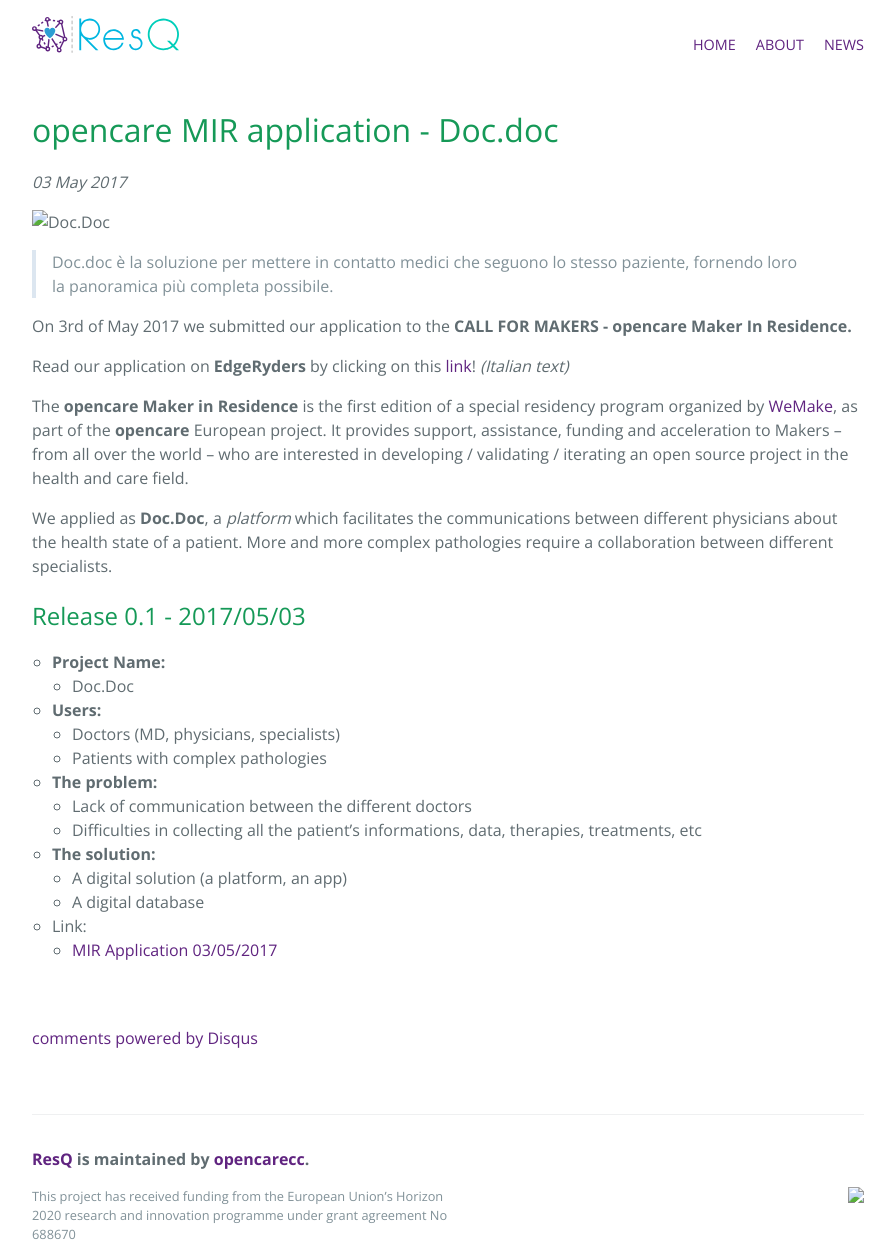
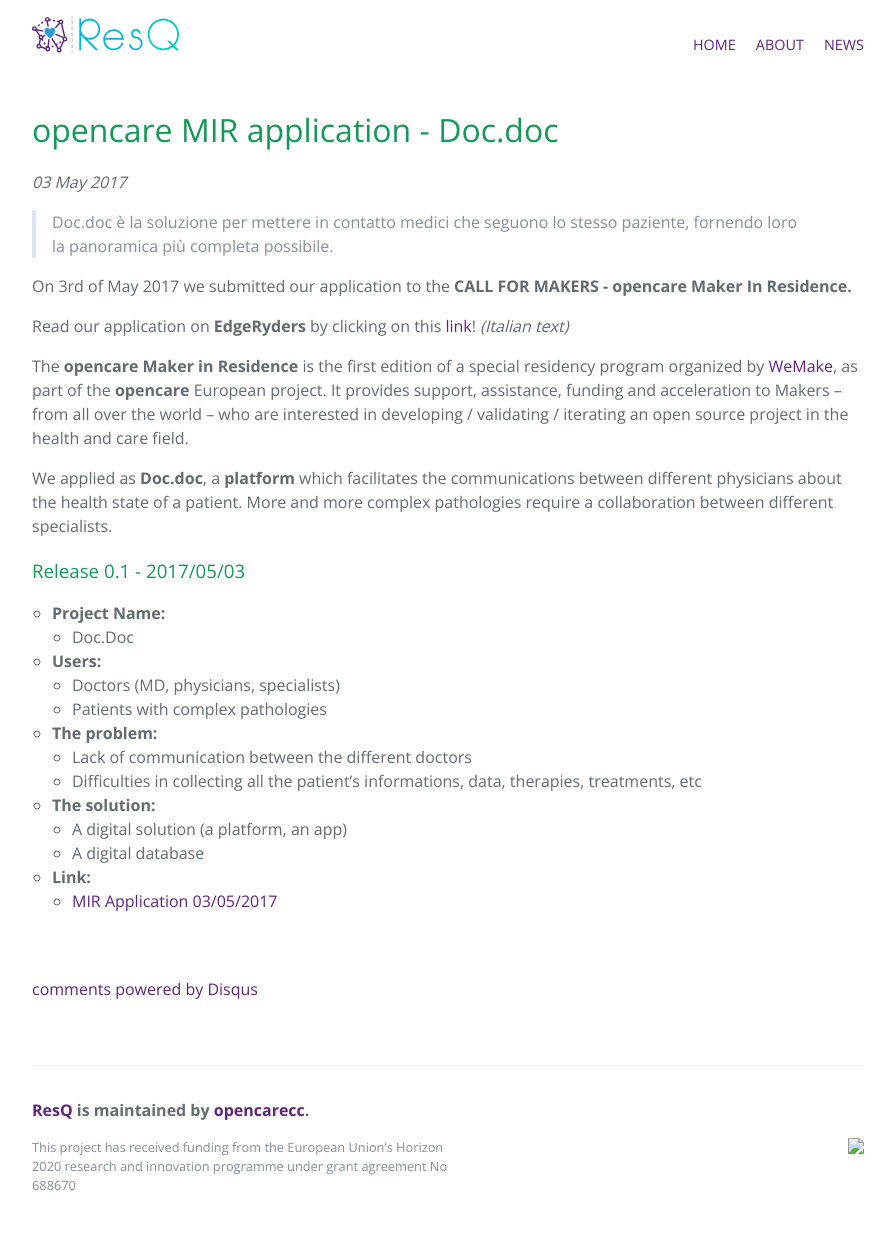
Before and after one commit to opencarecc/ResQ, a Jekyll site: the page built from _posts/2017-05-03-mir-application-doc-doc.md, in a window 1280 px wide. Shown: the whole page, without its empty margins (192-1087 px from the left). Built offline with Jekyll 4.4.1, drawn with Linux system fonts in a browser that asks for light colours; comment, search, counter and statistics services are not loaded; after the commit the page ends 1208 px from its top, so only the background shows below that.

Commit message:
fix post application doc.doc

```diff
--- a/_posts/2017-05-03-mir-application-doc-doc.md
+++ b/_posts/2017-05-03-mir-application-doc-doc.md
@@ -3,13 +3,11 @@
 title: "opencare MIR application - Doc.doc"
 subtitle: "prova prova prova"
 date: 2017-05-03 10:13:04 +0200
-image: false
+image: "https://github.com/opencarecc/ResQ/blob/gh-pages/assets/POST-Img-Doc-doc-board.png"
 categories: news
 by: "Silvia"
 published: true
 ---
-
-![Doc.Doc](ResQ/assets/POST-Img-Doc-doc-board.png)
 
 <blockquote>Doc.doc è la soluzione per mettere in contatto medici che seguono lo stesso paziente, fornendo loro la panoramica più completa possibile.</blockquote>
 
@@ -19,9 +17,9 @@
 
 The <b>opencare Maker in Residence</b> is the first edition of a special residency program organized by [WeMake](wemake.cc), as part of the <b>opencare</b> European project. It provides support, assistance, funding and acceleration to Makers – from all over the world – who are interested in developing / validating / iterating an open source project in the health and care field.
 
-We applied as <b>Doc.Doc</b>, a <i>platform</i> which facilitates the communications between different physicians about the health state of a patient. More and more complex pathologies require a collaboration between different specialists.
+We applied as <b>Doc.doc</b>, a <b>platform</b> which facilitates the communications between different physicians about the health state of a patient. More and more complex pathologies require a collaboration between different specialists.
 
-## Release 0.1 - 2017/05/03
+### Release 0.1 - 2017/05/03
 
 * <b>Project Name:</b>
   * Doc.Doc
@@ -34,5 +32,5 @@
 * <b>The solution:</b>
   * A digital solution (a platform, an app)
   * A digital database
-* Link:
+* <b>Link:</b>
   * [MIR Application 03/05/2017](https://edgeryders.eu/t/mir-application-doc-doc-now-resq/6578)
```
